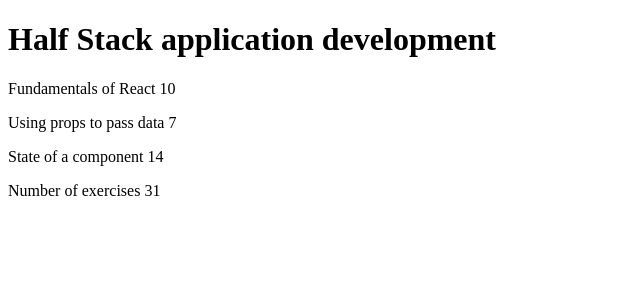
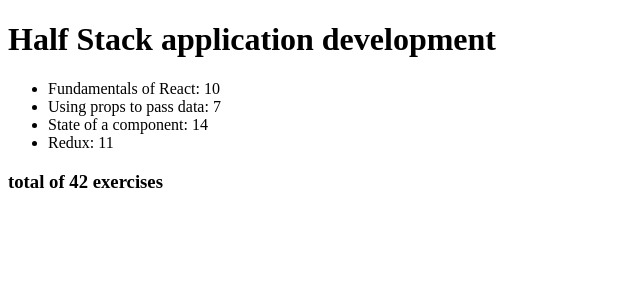
Before and after one commit to AndreiTotoro/courseinfo, a React (Create React App) app: page / in a window 1280 px wide. Shown: the top 300 px of the page, without its empty margins (0-640 px from the left). Built offline with nearby package versions, Linux system fonts and the light colour scheme.

Commit message:
Refactored app

```diff
--- a/src/App.js
+++ b/src/App.js
@@ -1,48 +1,40 @@
+import Course from "./components/Course"
+import Sum from "./components/Sum"
+
 const App = () => {
-  const course = 'Half Stack application development'
-  const parts = [
+  const course = {
+    id: 1,
+    name: 'Half Stack application development',
+    parts: [
       {
         name: 'Fundamentals of React',
-      exercises: 10
+        exercises: 10,
+        id: 1
       },
       {
         name: 'Using props to pass data',
-      exercises: 7
+        exercises: 7,
+        id: 2
       },
       {
         name: 'State of a component',
-      exercises: 14
+        exercises: 14,
+        id: 3
+      },
+      {
+        name: 'Redux',
+        exercises: 11,
+        id: 4
       }
     ]
+  }
 
   return (
-    <div>
-      <Header course={course} />
-      <Content parts={parts} />
-      <Total parts={parts} />
-    </div>
+    <>
+  <Course course={course} />
+  <Sum parts={course.parts} />
+  </>
   )
 }
 
-const Header = (props) =>(
-<h1>{props.course}</h1>
-)
-
-const Part = (props) => (
-  <p>{props.partName} {props.partExercises}</p>
-)
-
-const Content = (props) => (
-  <>
-      <Part partName = {props.parts[0].name} partExercises = {props.parts[0].exercises} />
-      <Part partName = {props.parts[1].name} partExercises = {props.parts[1].exercises} />
-      <Part partName = {props.parts[2].name} partExercises = {props.parts[2].exercises} />
-  </>
-)
-
-const Total = (props) => (
-  <p>Number of exercises {props.parts[0].exercises + props.parts[1].exercises + props.parts[2].exercises}</p>
-)
-
-
 export default App
--- /dev/null
+++ b/src/components/Course.js
@@ -0,0 +1,16 @@
+import React from "react";
+import Part from "./Part";
+
+
+const Course = ({course}) => {
+  return(
+    <div>
+    <h1>{course.name}</h1>
+    <ul>
+      {course.parts.map(part => <Part key={part.id} part={part} />)}
+    </ul>
+    </div>
+  )
+}
+
+export default Course
--- /dev/null
+++ b/src/components/Part.js
@@ -0,0 +1,5 @@
+import React from "react";
+
+const Part = ({part}) => <li>{part.name}: {part.exercises}</li>
+
+export default Part
--- /dev/null
+++ b/src/components/Sum.js
@@ -0,0 +1,13 @@
+import React from "react";
+
+const Sum = ({parts}) => {
+  const total = parts.reduce((sum, part) => {
+    console.log(sum, part)
+    return sum + part.exercises
+  }, 0)
+  return(
+    <h3>total of {total} exercises</h3>
+  )
+}
+
+export default Sum
```
Lines whose indentation alone changed are shown as unchanged.
